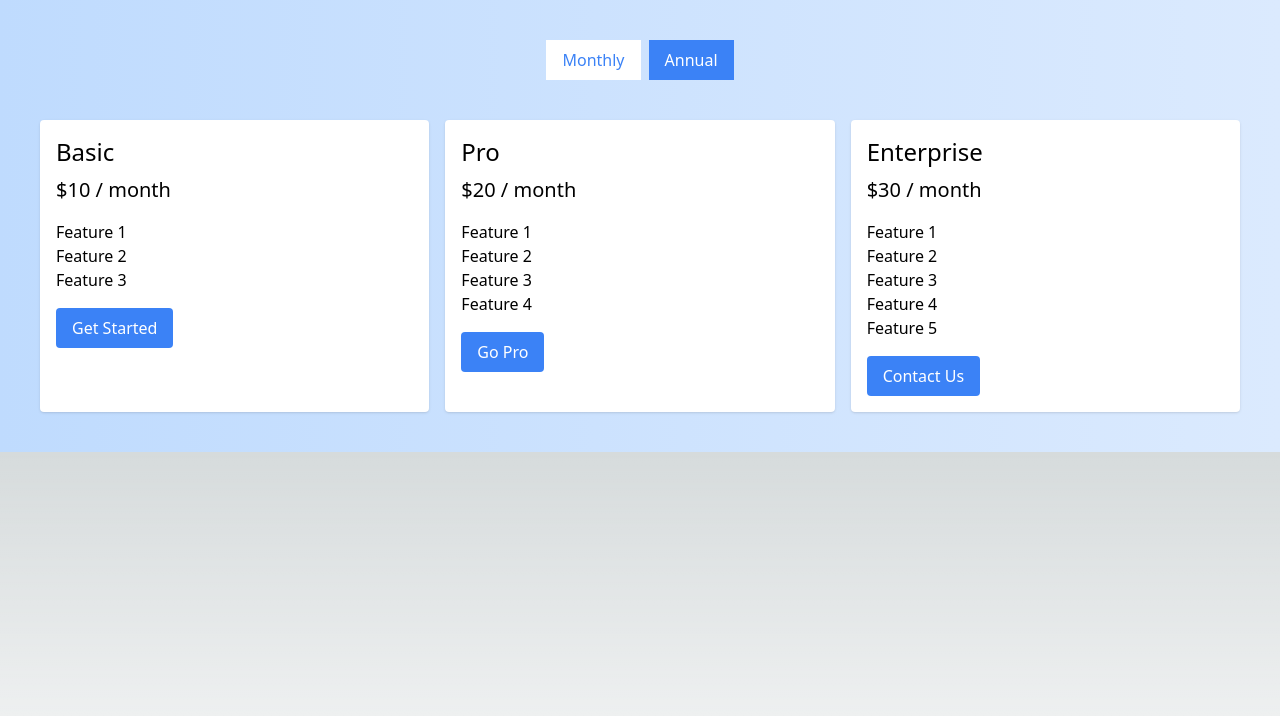
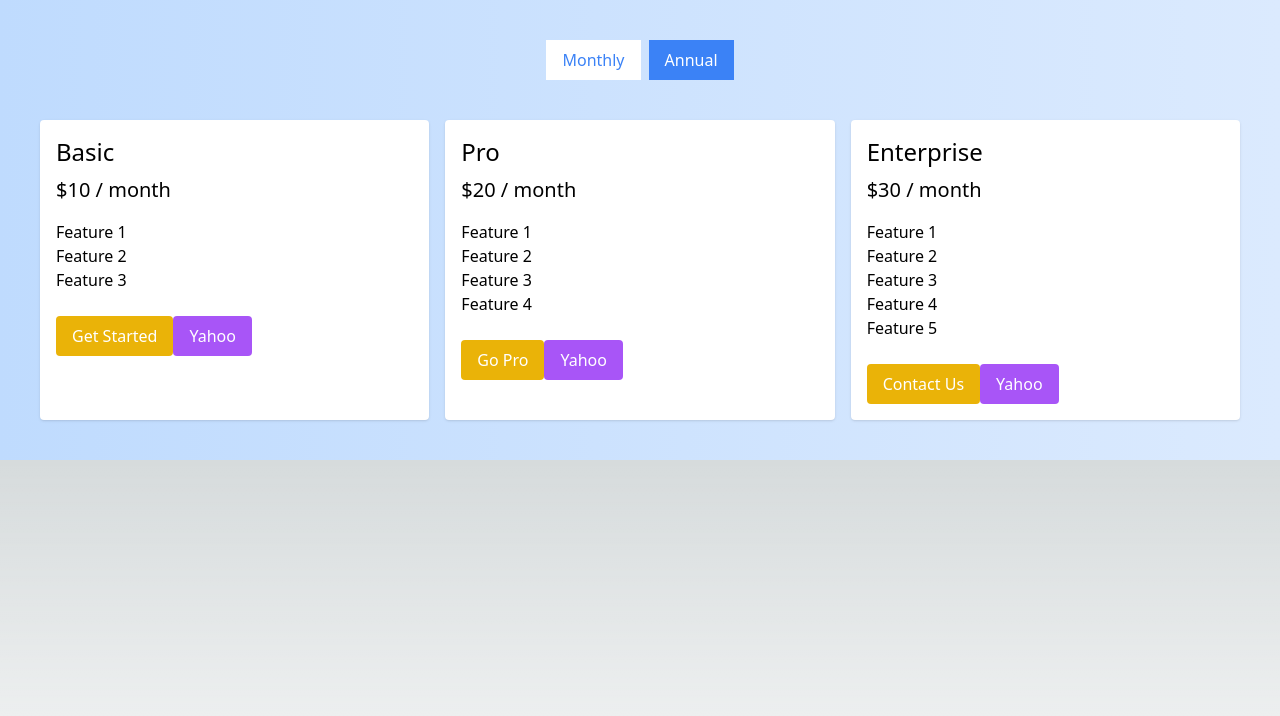
Before and after one commit to imagine-bot/price-107, a Next.js app: page /pricing in a window 1280 px wide. Shown: the top 716 px of the page. Built offline with nearby package versions, Linux system fonts and the light colour scheme.

Commit message:
Commit from Stub AI (#2)

```diff
--- a/components/Pricing.tsx
+++ b/components/Pricing.tsx
@@ -39,7 +39,8 @@ const Pricing: React.FC<PricingProps> = ({ pricingTypes }) => {
                 <li key={feature}>{feature}</li>
               ))}
             </ul>
-            <button className="bg-blue-500 text-white px-4 py-2 rounded">{type.cta}</button>
+            <button className="bg-yellow-500 text-white px-4 py-2 rounded">{type.cta}</button>
+            <button className="bg-purple-500 text-white px-4 py-2 rounded mt-2">Yahoo</button>
           </div>
         ))}
       </div>
```
